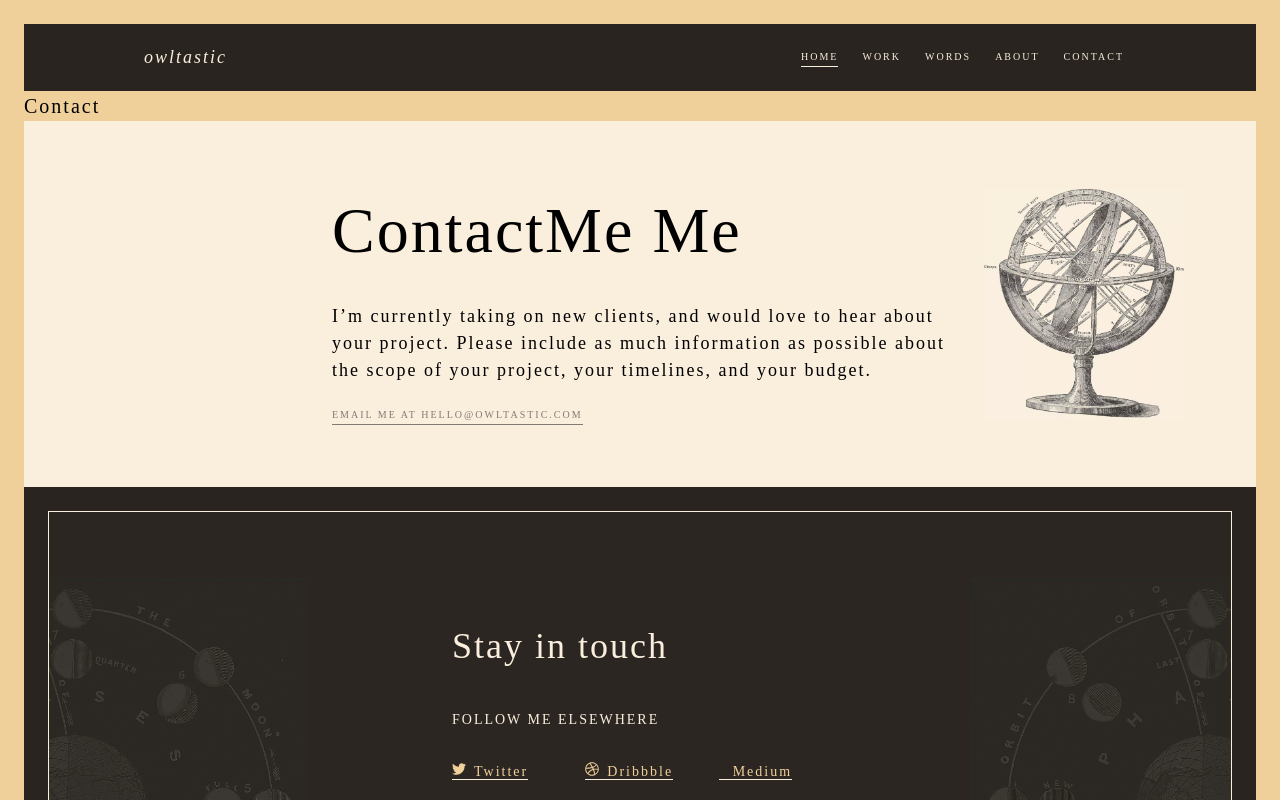
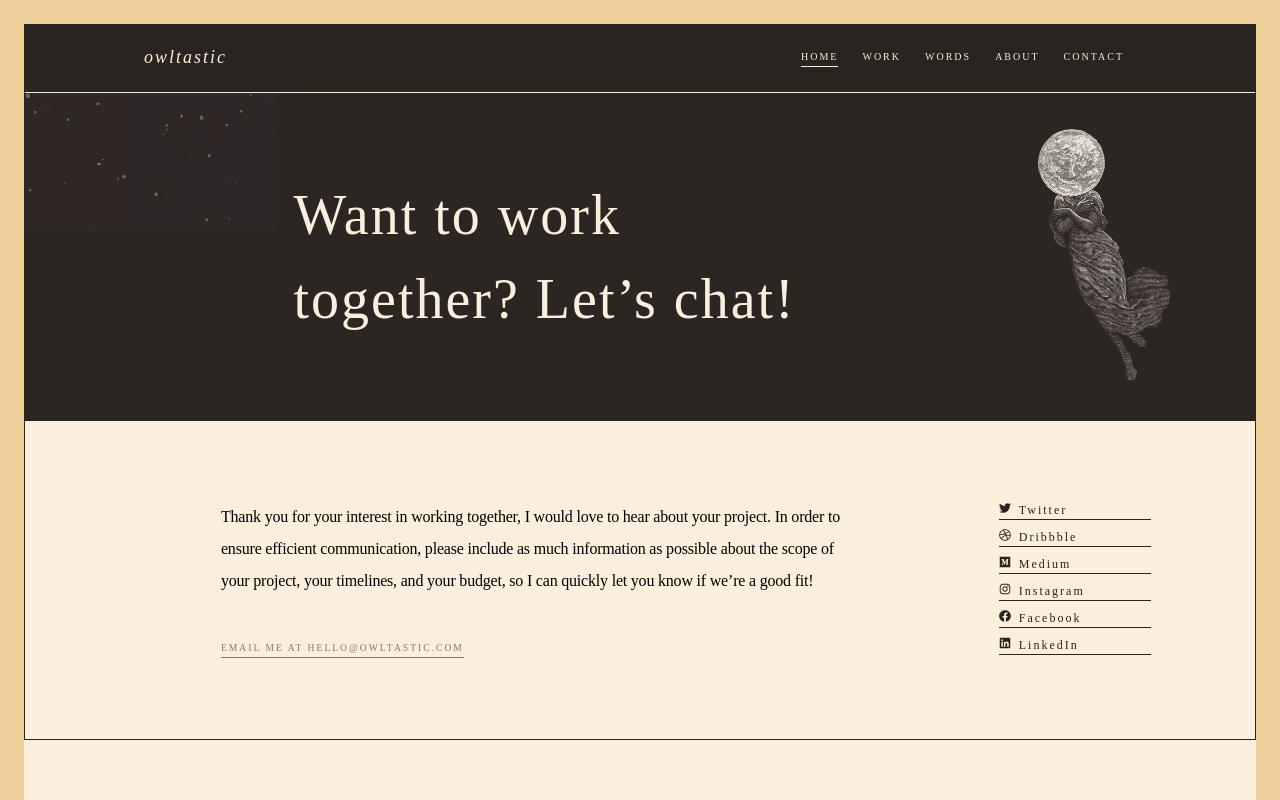
Before and after one commit to mediumryan/owltastic, a React (Create React App) app: page /contact in a window 1280 px wide. Shown: the top 800 px of the page. Built offline with nearby package versions, Linux system fonts and the light colour scheme; some icons are missing; a web font is replaced by a local one.

Commit message:
[Update] The Contact page is done

```diff
--- a/src/Components/About/AboutContent.jsx
+++ b/src/Components/About/AboutContent.jsx
@@ -8,7 +8,7 @@ import {
 } from 'react-icons/fa';
 import { FaMedium } from 'react-icons/fa6';
 
-const ContentWrapper = styled.section`
+export const ContentWrapper = styled.section`
     width: 100%;
     background: var(--primary-100);
     display: flex;
@@ -16,7 +16,7 @@ const ContentWrapper = styled.section`
     padding: 0 7.5% 0 15%;
 `;
 
-const ContentTextBox = styled.div`
+export const ContentTextBox = styled.div`
     width: 72%;
     padding: 5rem 0;
     img {
@@ -29,7 +29,7 @@ const ContentTextBox = styled.div`
     }
 `;
 
-const ContentText = styled.div`
+export const ContentText = styled.div`
     margin-bottom: 2rem;
     p {
         font-family: var(--font-family-normal);
@@ -57,7 +57,7 @@ const ContentText = styled.div`
     }
 `;
 
-const ContentAside = styled.div`
+export const ContentAside = styled.div`
     width: 16%;
     padding-top: 5rem;
     margin-left: 5rem;
--- /dev/null
+++ b/src/Components/Contact/ContactContent.jsx
@@ -0,0 +1,103 @@
+import React from 'react';
+import {
+    ContentAside,
+    ContentText,
+    ContentTextBox,
+    ContentWrapper,
+} from '../About/AboutContent';
+import {
+    FaDribbble,
+    FaFacebook,
+    FaInstagram,
+    FaLinkedin,
+    FaMedium,
+    FaTwitter,
+} from 'react-icons/fa';
+import { styled } from 'styled-components';
+
+const ContactEmailLink = styled.a`
+    font-size: 0.6rem;
+    border-bottom: 0.5px solid var(--black-200);
+    color: var(--black-200);
+    padding-bottom: 0.25rem;
+    transition: 150ms all;
+    text-decoration: none;
+    &:hover {
+        color: var(--primary-200);
+        border-color: var(--primary-200);
+    }
+`;
+
+export default function ContactContent() {
+    return (
+        <ContentWrapper>
+            <ContentTextBox style={{ paddingRight: '3rem' }}>
+                <ContentText>
+                    <p>
+                        Thank you for your interest in working together, I would
+                        love to hear about your project. In order to ensure
+                        efficient communication, please include as much
+                        information as possible about the scope of your project,
+                        your timelines, and your budget, so I can quickly let
+                        you know if we’re a good fit!
+                    </p>
+                </ContentText>
+                <ContactEmailLink
+                    href="https://owltastic.com/mailto@hello@owltastic.com"
+                    target="blank"
+                >
+                    EMAIL ME AT HELLO@OWLTASTIC.COM
+                </ContactEmailLink>
+            </ContentTextBox>
+            <ContentAside>
+                <ul>
+                    <li>
+                        <a target="blank" href="https://twitter.com/owltastic">
+                            <FaTwitter />
+                            Twitter
+                        </a>
+                    </li>
+                    <li>
+                        <a target="blank" href="https://dribbble.com/owltastic">
+                            <FaDribbble />
+                            Dribbble
+                        </a>
+                    </li>
+                    <li>
+                        <a target="blank" href="https://medium.com/@owltastic">
+                            <FaMedium />
+                            Medium
+                        </a>
+                    </li>
+                    <li>
+                        <a
+                            target="blank"
+                            href="https://www.instagram.com/owltastic/"
+                        >
+                            <FaInstagram />
+                            Instagram
+                        </a>
+                    </li>
+                    <li>
+                        <a
+                            target="blank"
+                            href="https://www.facebook.com/owltasticdesign"
+                        >
+                            <FaFacebook />
+                            Facebook
+                        </a>
+                    </li>
+                    <li>
+                        <a
+                            target="blank"
+                            href="https://www.linkedin.com/in/owltastic/"
+                        >
+                            <FaLinkedin />
+                            LinkedIn
+                        </a>
+                    </li>
+                </ul>
+            </ContentAside>
+        </ContentWrapper>
+    );
+}
--- /dev/null
+++ b/src/Components/Contact/ContactGreeting.jsx
@@ -0,0 +1,41 @@
+import { styled } from 'styled-components';
+import ContactGreetingBg from './../../Images/bg-stars.webp';
+import ContactGreetingBg2 from './../../Images/bg-moon-lady.webp';
+
+const GreetingWrapper = styled.section`
+    width: 100%;
+    background: url(${ContactGreetingBg}) -250px -400px no-repeat;
+    background-size: 500px;
+    background-color: var(--brown-100);
+    position: relative;
+    padding: 5rem 7.5rem;
+    border-top: 1px solid var(--primary-100);
+    color: var(--primary-100);
+    h1 {
+        color: var(--primary-100);
+        font-size: 3.5rem;
+        margin-left: 15%;
+    }
+    div {
+        background: url(${ContactGreetingBg2}) center right no-repeat;
+        background-size: auto 90%;
+        mix-blend-mode: screen;
+        position: absolute;
+        height: 100%;
+        width: 95%;
+        top: 0;
+        right: 5%;
+        opacity: 90%;
+    }
+`;
+
+export default function ContactGreeting() {
+    return (
+        <GreetingWrapper>
+            <h1>
+                Want to work <br /> together? Let’s chat!
+            </h1>
+            <div></div>
+        </GreetingWrapper>
+    );
+}
--- a/src/Pages/Contact.jsx
+++ b/src/Pages/Contact.jsx
@@ -1,5 +1,12 @@
-import React from 'react';
+import { PageWrapper } from '../App';
+import ContactGreeting from '../Components/Contact/ContactGreeting';
+import ContactContent from '../Components/Contact/ContactContent';
 
 export default function Contact() {
-    return <div>Contact</div>;
+    return (
+        <PageWrapper>
+            <ContactGreeting />
+            <ContactContent />
+        </PageWrapper>
+    );
 }
```
Also changed, not shown: src/Images/bg-moon-lady.webp (added).
